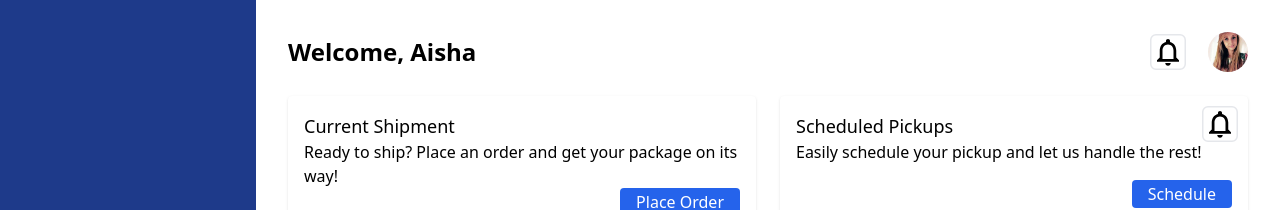
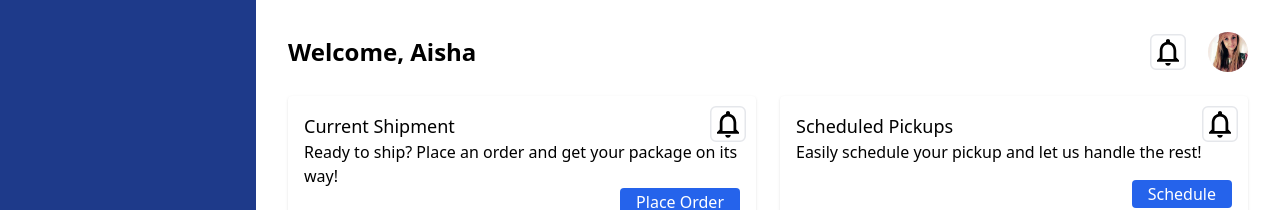
Before and after one commit to SwiftSync-Solution/Ziplug_FrontEnd, a React (Vite) app: page /help in a window 1280 px wide. Shown: the top 210 px of the page. Built offline with nearby package versions, Linux system fonts and the light colour scheme.

Commit message:
added the notification bell

```diff
--- a/src/pages/components/dashboardPage/DashboardPage.tsx
+++ b/src/pages/components/dashboardPage/DashboardPage.tsx
@@ -55,7 +55,10 @@ const DashboardContent: React.FC = () => {
       {/* Current Shipment & Scheduled Pickup */}
       <div className="flex space-x-6">
         <div className="w-1/2 p-4 bg-white shadow rounded">
-          <h3 className="text-lg font-medium">Current Shipment</h3>
+          <h3 className="text-lg font-medium">
+            Current Shipment
+            <NotificationsNoneIcon className="scale-150 border rounded float-right" />
+          </h3>
           {currentShipment ? (
             <div>
               <p>Order ID: {currentShipment.orderId || "12345"}</p>
```
